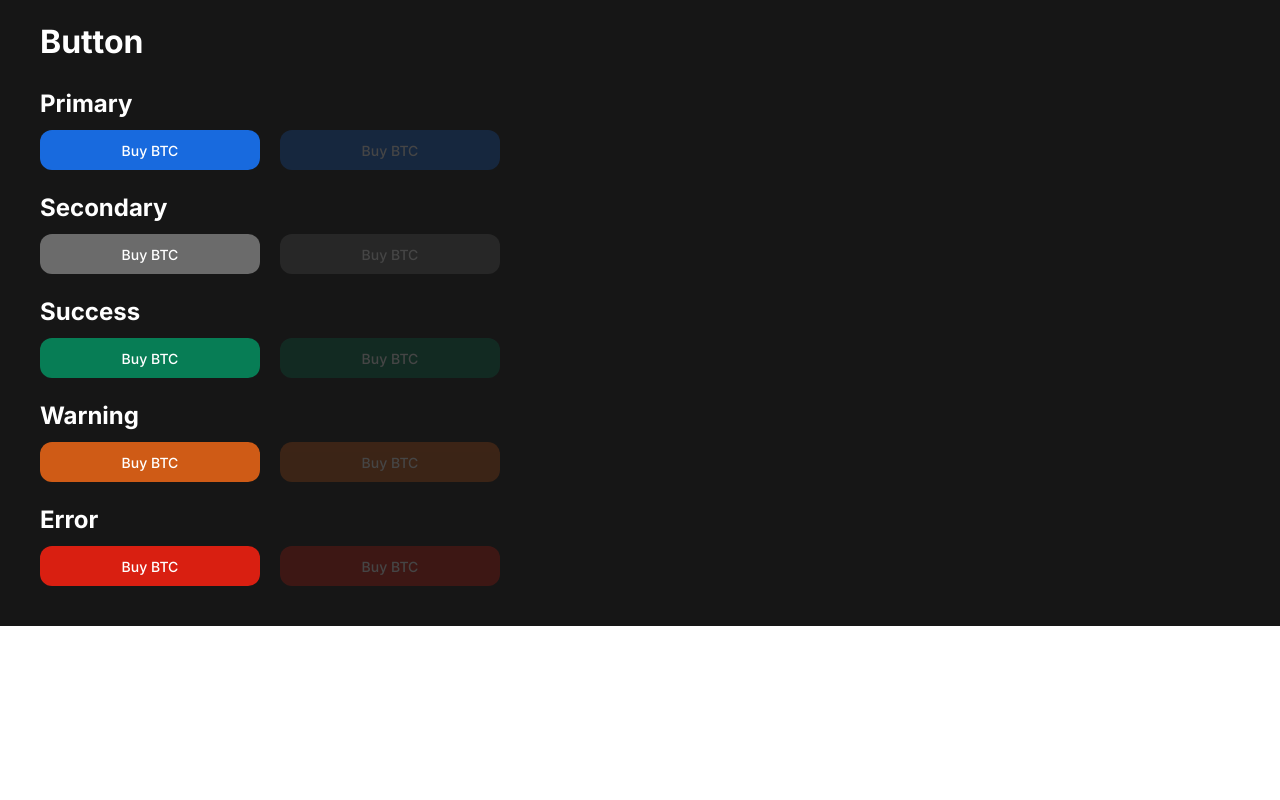
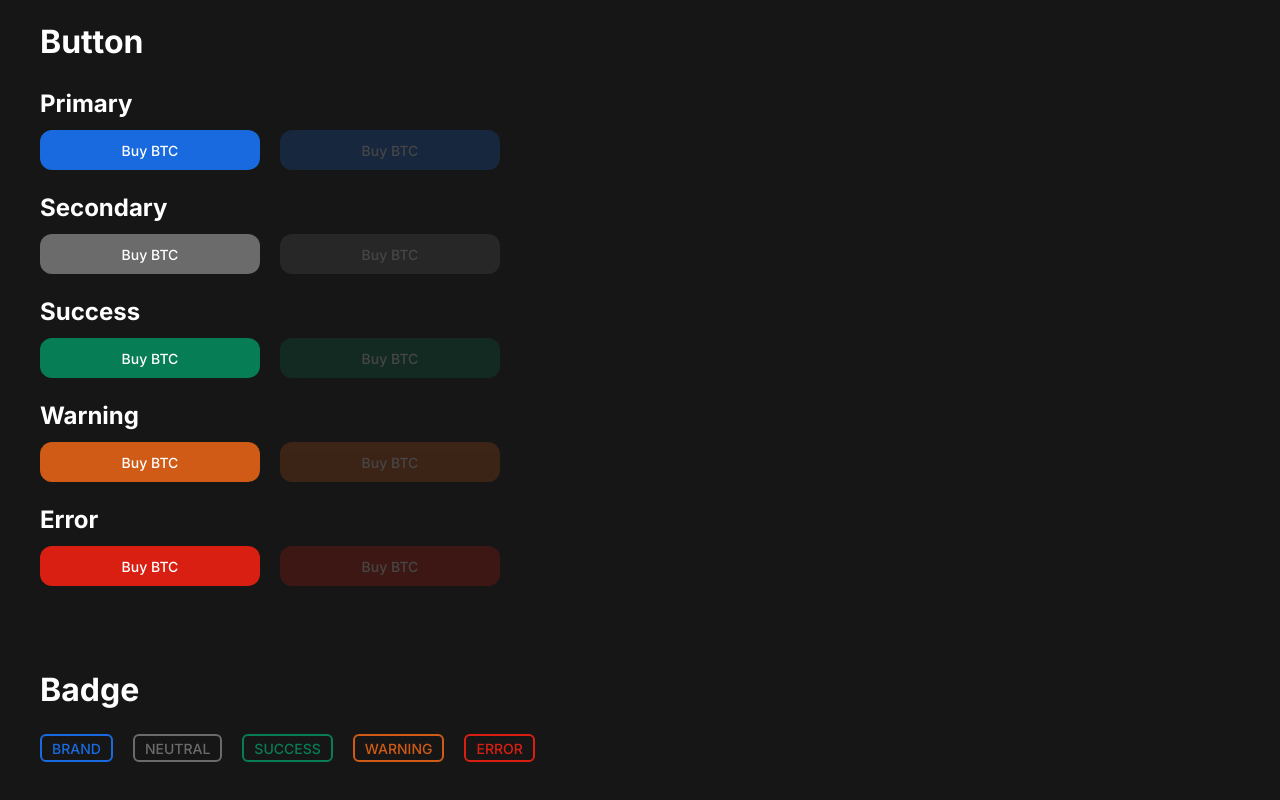
Before and after one commit to cuongcode/fkash-ui, a React (Create React App) app: page / in a window 1280 px wide. Shown: the part 1581-2381 px from the top of the page. Before the commit the page ends 2207 px from the top, so only its background shows below. Built offline with nearby package versions, Linux system fonts and the light colour scheme.

Commit message:
badge section

```diff
--- a/src/App.tsx
+++ b/src/App.tsx
@@ -1,5 +1,5 @@
 import { Text, Color} from './components/base/'
-import { Typography, ButtonSection } from './components/sections'
+import { Typography, ButtonSection, BadgeSection } from './components/sections'
 import { FC, ReactNode } from "react";
 
 function App() {
@@ -13,6 +13,9 @@
       </Section>
       <Section name='Button'>
         <ButtonSection />
+      </Section>
+      <Section name='Badge'>
+        <BadgeSection />
       </Section>
     </div>
   );
--- /dev/null
+++ b/src/components/base/badge.tsx
@@ -0,0 +1,35 @@
+import clsx from 'clsx';
+import { FC, ReactNode } from "react";
+import {Text} from './text'
+
+interface BadgeProps{
+  text?: string;
+  preset: keyof typeof BadgePreset;
+  children?: ReactNode;
+  className?: string;
+}
+
+export const Badge:FC<BadgeProps> = (props) => {
+  const {text, preset, children, className, ...rest} = props
+
+  return (
+    <div
+      className={clsx(
+        'rounded-[6px] px-[10px] h-[28px] flex items-center justify-center border-2 font-medium',
+        BadgePreset[preset],
+        className
+      )}
+      {...rest}
+    >
+        <Text text={text} preset='p4'/>
+    </div>
+  );
+};
+
+const BadgePreset = {
+  primary: 'text-primary-100 border-primary-100',
+  secondary: 'text-secondary-100 border-secondary-100',
+  success: 'text-success-100 border-success-100',
+  warning: 'text-warning-100 border-warning-100',
+  error: 'text-error-100 border-error-100',
+}
--- a/src/components/base/index.ts
+++ b/src/components/base/index.ts
@@ -1,3 +1,4 @@
 export * from './text'
 export * from './color'
 export * from './button'
+export * from './badge'
--- /dev/null
+++ b/src/components/sections/badge-section.tsx
@@ -0,0 +1,34 @@
+import React from 'react';
+import { Text, Badge } from '../base'
+
+export const BadgeSection = () => {
+    return (
+        <div className='flex gap-5'>
+            <div className='flex flex-col gap-2'>
+                <div className='flex gap-5'>
+                    <Badge preset='primary' text='BRAND'/>
+                </div>
+            </div>
+            <div className='flex flex-col gap-2'>
+                <div className='flex gap-5'>
+                    <Badge preset='secondary' text='NEUTRAL'/>
+                </div>
+            </div>
+            <div className='flex flex-col gap-2'>
+                <div className='flex gap-5'>
+                    <Badge preset='success' text='SUCCESS'/>
+                </div>
+            </div>
+            <div className='flex flex-col gap-2'>
+                <div className='flex gap-5'>
+                    <Badge preset='warning' text='WARNING'/>
+                </div>
+            </div>
+            <div className='flex flex-col gap-2'>
+                <div className='flex gap-5'>
+                    <Badge preset='error' text='ERROR'/>
+                </div>
+            </div>
+        </div>
+    );
+};
--- a/src/components/sections/index.ts
+++ b/src/components/sections/index.ts
@@ -1,2 +1,3 @@
 export * from './typography'
 export * from './button-section'
+export * from './badge-section'
```
